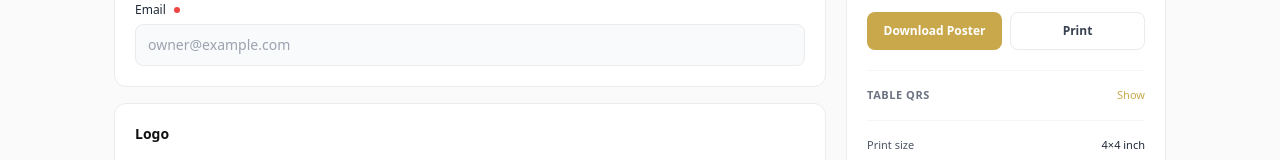
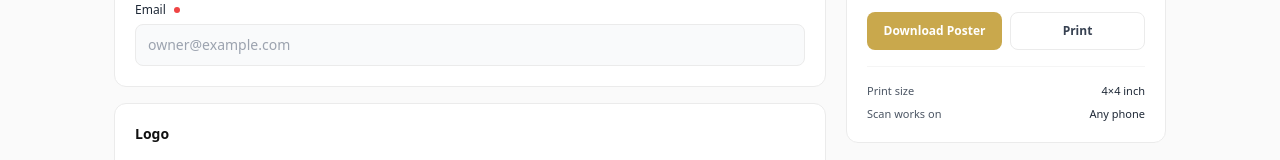
Before and after one commit to dynaprizes/Ordexaa, a Next.js app: page /dashboard/settings in a window 1280 px wide. Shown: the part 549-709 px from the top of the page. Built offline with nearby package versions, Linux system fonts and the light colour scheme.

Commit message:
Fix QR localhost, simplify poster, remove table QRs, add first order popup

```diff
--- a/app/dashboard/settings/page.tsx
+++ b/app/dashboard/settings/page.tsx
@@ -66,7 +66,6 @@ export default function SettingsPage() {
   const [saveError, setSaveError] = useState('')
   const [logoPreview, setLogoPreview] = useState<string | null>(null)
   const [qrType, setQrType] = useState<'menu' | 'home'>('menu')
-  const [showTableQrs, setShowTableQrs] = useState(false)
   const [editBasic, setEditBasic] = useState(false)
   const [editGst, setEditGst] = useState(false)
 
@@ -568,47 +567,7 @@ const homeQrUrl = `https://api.qrserver.com/v1/create-qr-code/?size=300x300&data
                 </button>
               </div>
 
-              <div className="mt-5 pt-4 border-t border-[#F5F5F5]">
-                <div className="flex justify-between items-center mb-3">
-                  <div className="text-[11px] font-semibold text-gray-500 tracking-wider uppercase">Table QRs</div>
-                  <button
-                    onClick={() => setShowTableQrs(!showTableQrs)}
-                    className="text-[11px] text-[#C9A84C] font-medium"
-                  >
-                    {showTableQrs ? 'Hide' : 'Show'}
-                  </button>
-                </div>
 
-                {showTableQrs && (
-                  <>
-                    <p className="text-[10px] text-gray-600 mb-3">
-                      Each QR tagged with table number
-                    </p>
-                    <div className="grid grid-cols-3 gap-2">
-                      {[1, 2, 3, 4, 5, 6].map(n => (
-                        <div key={n} className="text-center">
-                          <div className="bg-white border border-[#EBEBEB] rounded-lg p-1.5 mb-1">
-                            <img
-                              src={`https://api.qrserver.com/v1/create-qr-code/?size=100x100&data=${encodeURIComponent(
-                                `${baseUrl}/menu/${restaurant.slug || 'restaurant'}?table=${n}`
-                              )}`}
-                              alt={`Table ${n}`}
-                              className="w-full aspect-square"
-                            />
-                          </div>
-                          <div className="text-[9px] text-gray-500 font-medium">Table {n}</div>
-                        </div>
-                      ))}
-                    </div>
-                    <button
-                      onClick={() => window.print()}
-                      className="w-full mt-3 bg-white border border-[#EBEBEB] text-gray-700 px-3 py-2 rounded-lg text-xs font-semibold"
-                    >
-                      🖨 Print all tables
-                    </button>
-                  </>
-                )}
-              </div>
 
               <div className="mt-4 pt-4 border-t border-[#F5F5F5] text-[11px] text-gray-600 space-y-1.5">
                 <div className="flex justify-between">
--- a/app/menu/[restaurantId]/page.tsx
+++ b/app/menu/[restaurantId]/page.tsx
@@ -70,10 +70,10 @@ const fetchData = useCallback(async () => {
 
   // Fetch restaurant by ID
   const { data: rest } = await supabase
-    .from('restaurants')
-    .select('id, name, slug, logo_url, address')
-    .eq('id', restaurantId)
-    .maybeSingle()
+  .from('restaurants')
+  .select('id, name, slug, logo_url, address, upi_id')
+  .or(`id.eq.${restaurantId},slug.eq.${restaurantId}`)
+  .maybeSingle()
 
   if (!rest) {
     setLoading(false)
```
